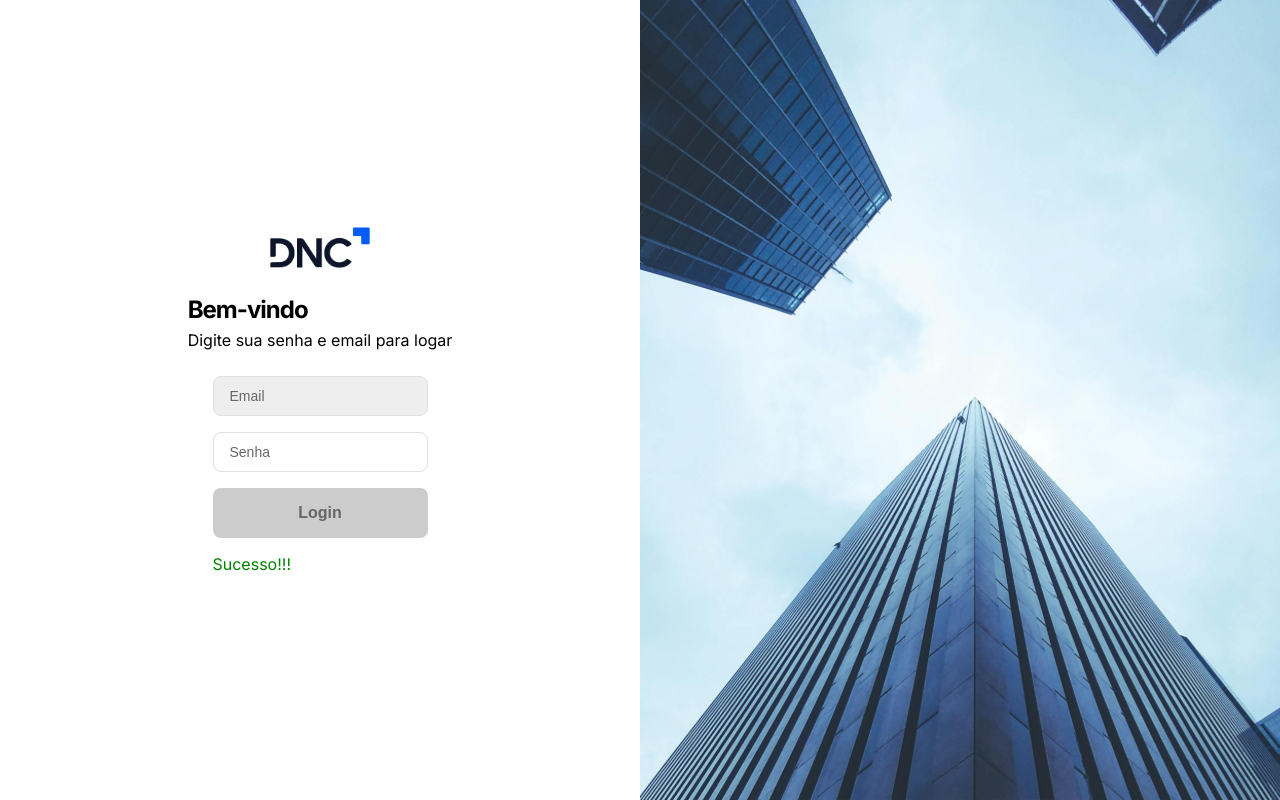
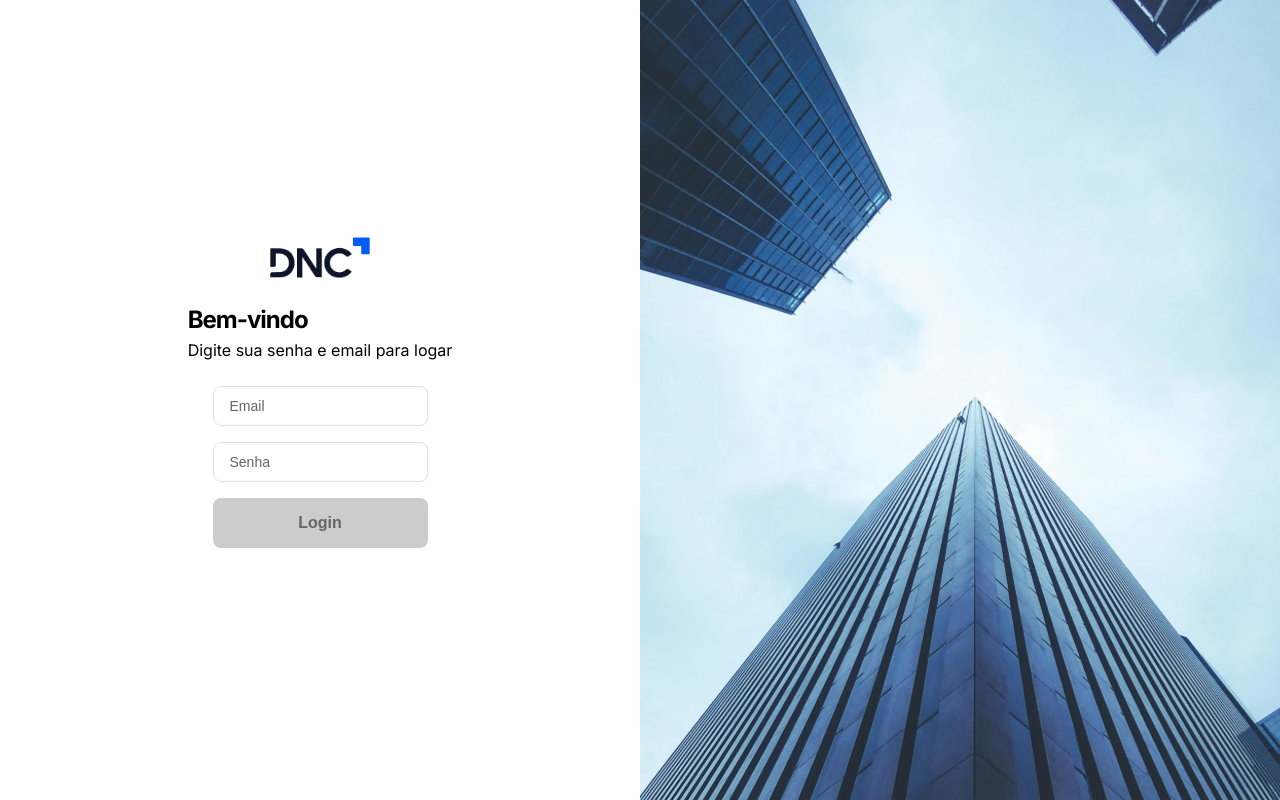
Before and after one commit to Israel-ops-cmd/dnc-sales-dashboar-if, a React (Vite) app: page / in a window 1280 px wide. Built offline with nearby package versions, Linux system fonts and the light colour scheme.

Commit message:
Feat: Login Page Requests

```diff
--- a/package.json
+++ b/package.json
@@ -12,8 +12,12 @@
   "dependencies": {
     "@emotion/react": "^11.14.0",
     "@emotion/styled": "^11.14.0",
+    "@types/js-cookie": "^3.0.6",
     "@types/styled-components": "^5.1.34",
+    "axios": "^1.8.4",
     "chart.js": "^4.4.9",
+    "js-cookie": "^3.0.5",
+    "jwt-decode": "^4.0.0",
     "react": "^19.0.0",
     "react-chartjs-2": "^5.3.0",
     "react-dom": "^19.0.0",
--- a/src/App.tsx
+++ b/src/App.tsx
@@ -1,15 +1,27 @@
-import { BrowserRouter as Router, Route, Routes } from 'react-router-dom'
+import { BrowserRouter as Router, Route, Routes, Navigate, Outlet} from 'react-router-dom'
+import Cookies from 'js-cookie'
 import { Home, Leads, Login, Registration, Profile } from "./pages"
 
 function App() {
+  const ProtectedRoute = () => {
+    const checkAuthCookie = Cookies.get('Authorization')
+    if (!checkAuthCookie) {
+      alert('Autenticação necessária')
+      return <Navigate to="/" replace />
+    }
+
+    return <Outlet />
+  }
   return (
     <Router>
       <Routes>
         <Route path="/" element={<Login />} />
         <Route path="/cadastro" element={<Registration />} />
-        <Route path="/home" element={<Home />} />
-        <Route path="/leads" element={<Leads />} />
-        <Route path="/perfil" element={<Profile />} />
+        <Route element={<ProtectedRoute />}>
+          <Route path="/home" element={<Home />} />
+          <Route path="/leads" element={<Leads />} />
+          <Route path="/perfil" element={<Profile />} />
+        </Route>
       </Routes>
     </Router>
   )
--- /dev/null
+++ b/src/hooks/index.ts
@@ -0,0 +1,2 @@
+export * from "./useAxios"
+export * from "./useFormValidation"
--- /dev/null
+++ b/src/hooks/useAxios.ts
@@ -0,0 +1,38 @@
+import { useState } from "react"
+import axios, { AxiosRequestConfig } from 'axios'
+
+const axioInstance = axios.create({
+    baseURL: `${import.meta.env.VITE_API_BASE_URL}/`
+})
+
+export const usePost = <T, P>(endpoint: string) => {
+    const [data, setData] = useState<T | null>(null)
+    const [loading, setLoading] = useState(false)
+    const [error, setError] = useState<number | null>(null)
+
+    const postData = async (postData: P, config?: AxiosRequestConfig) => {
+        setData(null)
+        setLoading(true)
+        setError(null)
+
+        try {
+            const response = await axioInstance({
+                url: endpoint,
+                method: 'POST',
+                data: postData,
+                headers: {
+                    'Content-Type': 'application/json',
+                    ...config?.headers
+                },
+                ...config
+            })
+            setData(response.data)
+        } catch (e: any) {
+            setError(e.response.status ?? 500)
+        } finally {
+            setLoading(false)
+        }
+    }
+
+    return {data, loading, error, postData}
+}
--- /dev/null
+++ b/src/hooks/useFormValidation.ts
@@ -0,0 +1,30 @@
+import { useState, useEffect } from "react"
+import { InputProps } from "@/types"
+
+export const useFormValidation = (inputs: InputProps[]) => {
+    const [formValues, setFormValues] = useState(inputs.map((input) => input.value || ''))
+    const [formValid, setFormValid] = useState(false)
+
+    useEffect(() => {
+        const allFieldsValid = inputs.every((inputs, index) => {
+            if (inputs.type === 'email'){
+                return /\S+@\S+\.\S+/.test(String(formValues[index]))
+            }
+            if (inputs.type === 'password'){
+                return String(formValues[index]).length > 7
+            }
+            return true
+        })
+        setFormValid(allFieldsValid)
+    }, [formValues, inputs])
+
+    const handleChange = (index: number, value: string) => {
+        setFormValues((prevValues) => {
+            const newValues = [...prevValues]
+            newValues[index] = value
+            return newValues
+        })
+    }
+
+    return {formValues, formValid, handleChange}
+}
--- a/src/pages/Login.tsx
+++ b/src/pages/Login.tsx
@@ -1,11 +1,65 @@
+import { ChangeEvent, useEffect} from 'react'
+import { useNavigate } from 'react-router-dom'
+import { jwtDecode } from 'jwt-decode'
+import Cookies from 'js-cookie';
+
+// COMPONENTES
 import Box from "@mui/material/Box";
 import { BannerImage, FormComponent, Logo,  StyledH1, StyledP } from "@/components";
-import { pxToRem } from "@/utils";
 
+//HOOKS
+import { useFormValidation, usePost } from '@/hooks';
 
+// UTILS
+import { jwtExpirationDateConverter, pxToRem } from "@/utils";
 
+// TYPES
+import { DecodedJwt, MessageProps, LoginData, LoginPostData } from "@/types"
 
 function Login() {
+    const navigate = useNavigate()
+    const inputs = [
+        {type: 'email', placeholder: 'Email'},
+        {type: 'password', placeholder: 'Senha'}
+    ]
+    const { data, loading, error, postData } = usePost<LoginData, LoginPostData>('login')
+    const { formValues, formValid, handleChange } = useFormValidation(inputs)
+
+    const handleMessage = (): MessageProps => {
+        if (!error) return {msg: '', type: 'success'}
+        switch(error) {
+            case 401:
+                return {
+                    msg: 'Email e/ou senha inválidos',
+                    type: 'error'
+                }
+            default:
+                return {
+                    msg: "Não foi possível realizar a operação. Entre em contato com o nosso suporte.",
+                    type: 'error'
+                }
+        }
+    }
+
+    const handleSubmit = async (e: React.FormEvent) => {
+        e.preventDefault()
+        await postData({
+            email: String(formValues[0]),
+            password: String(formValues[1])
+        })
+    }
+
+    useEffect(() => {
+        if (data?.jwt_token){
+            const decoded: DecodedJwt = jwtDecode(data?.jwt_token)
+            Cookies.set("Authorization", data?.jwt_token, {
+                expires: jwtExpirationDateConverter(decoded.exp),
+                secure: true,
+            })
+        }
+        if (Cookies.get('Authorization')) navigate('/home')
+    }, [data, navigate])
+
     return (
         <>
             <Box sx={{ display: "flex", height: "100vh", width: "100vw" }}>
@@ -17,17 +71,22 @@
                         <StyledH1>Bem-vindo</StyledH1>
                         <StyledP>Digite sua senha e email para logar</StyledP>
                     </Box>
-                    <FormComponent inputs={[
-                        {type: 'email', placeholder: 'Email', disabled: true},
-                        {type: 'password', placeholder: 'Senha'}
+                    <FormComponent inputs={inputs.map((input, index) => ({
+                        type: input.type,
+                        placeholder: input.placeholder,
+                        value: formValues[index] || '',
+                        onChange: (e: ChangeEvent<HTMLInputElement>) => handleChange(index, (e.target as HTMLInputElement).value)
+                    }))}
+                    buttons = {[
+                        {
+                            className: 'primary',
+                            disabled: !formValid || loading,
+                            type: 'submit',
+                            onClick: handleSubmit,
+                            children: loading ? 'Aguarde...' : 'Login'
+                        }
                     ]}
-                    buttons = {[
-                        { className: 'primary', type: 'submit', children: 'Login', disabled: true}
-                    ]}
-                    message = {{
-                        msg: 'Sucesso!!!',
-                        type: 'success'
-                    }}
+                    message = {handleMessage()}
                     />
                 </Box>
                 <Box sx={{ width: "50vw", display: { xs: "none", sm: "block" } }}>
--- /dev/null
+++ b/src/types/decodedJwt.d.ts
@@ -0,0 +1,5 @@
+export interface DecodedJwt {
+    userId: number
+    iat: number
+    exp: number
+}
--- a/src/utils/index.ts
+++ b/src/utils/index.ts
@@ -1,2 +1,3 @@
 export * from './currencyConverter'
+export * from './jwtExpirationDateConverter'
 export * from './pxToRem'
--- /dev/null
+++ b/src/utils/jwtExpirationDateConverter.ts
@@ -0,0 +1,13 @@
+/**
+ * Convert JWT exp in days
+ * @param exp - Number to be converted
+ * @return Converted exp in day
+ */
+
+export function jwtExpirationDateConverter(exp: number): number {
+    const currentTime = Math.floor(Date.now() / 1000)
+    const secondsUntilExpiration = exp - currentTime
+    const secondsInADay = 60 * 60 * 24
+    const daysUntilExpiration = secondsUntilExpiration / secondsInADay
+    return daysUntilExpiration
+}
```
Also changed, not shown: src/types/index.ts (+7 -5 lines), src/types/loginData.d.ts (added, +8 -0 lines), 2 other files (tests, documents, lock files or other folders).
